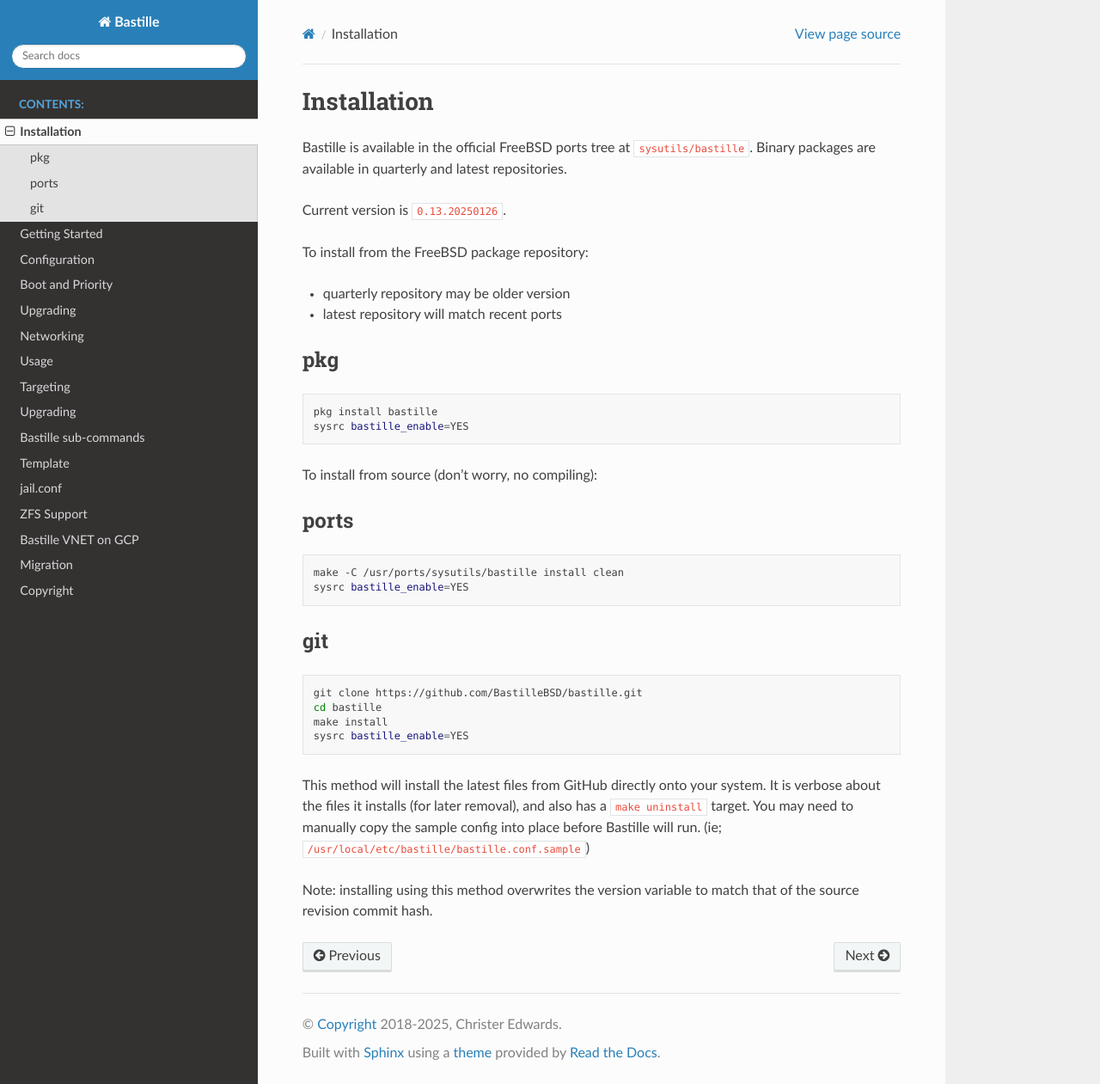
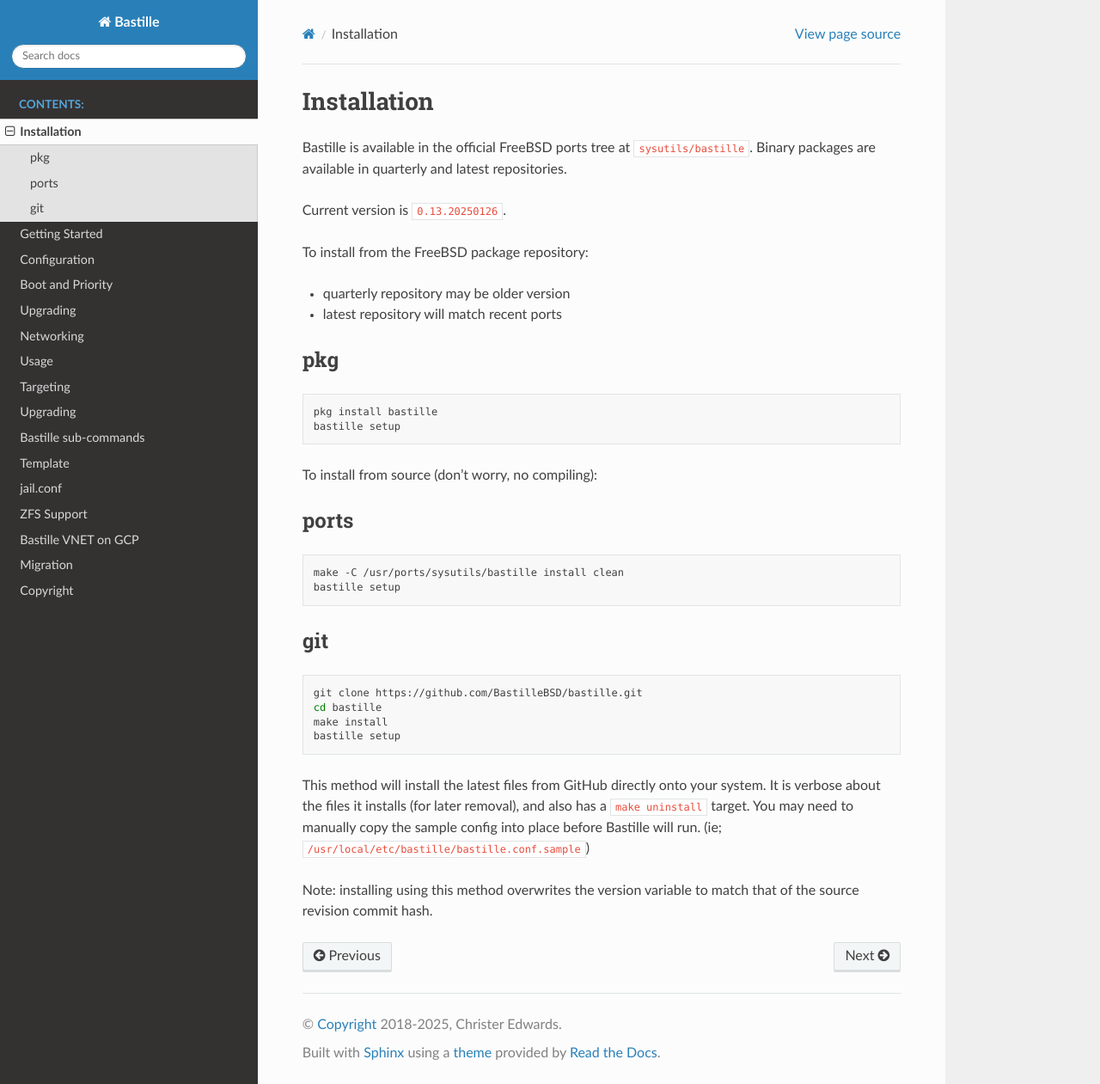
Before and after one commit to BastilleBSD/bastille, a Sphinx documentation site: the page built from docs/chapters/installation.rst, in a window 1280 px wide and 1261 px high. Shown: the whole window at 86% size. Built offline with Sphinx 7.4.7 and the Read the Docs theme 3.1.0, drawn with Linux system fonts in a browser that asks for light colours.

```diff
--- a/docs/chapters/gettingstarted.rst
+++ b/docs/chapters/gettingstarted.rst
@@ -4,7 +4,7 @@ Getting Started
 This guide is meant to get you up and running with bastille, and will show you a number
 of different options to create and manage your jails.
 
-The first step is running ``bastille setup`` to try to configure bastille initially.
+The first step is running ``bastille setup`` to try to configure bastille initially, if you didn't during setup. Setup should only be run once.
 
 .. code-block:: shell
 
--- a/docs/chapters/installation.rst
+++ b/docs/chapters/installation.rst
@@ -18,7 +18,7 @@ pkg
 .. code-block:: shell
 
   pkg install bastille
-  sysrc bastille_enable=YES
+  bastille setup
 
 To install from source (don't worry, no compiling):
 
@@ -28,7 +28,7 @@ ports
 .. code-block:: shell
 
   make -C /usr/ports/sysutils/bastille install clean
-  sysrc bastille_enable=YES
+  bastille setup
 
 git
 ---
@@ -38,7 +38,7 @@ git
   git clone https://github.com/BastilleBSD/bastille.git
   cd bastille
   make install
-  sysrc bastille_enable=YES
+  bastille setup
 
 This method will install the latest files from GitHub directly onto your
 system. It is verbose about the files it installs (for later removal), and also
```
Also changed, not shown: docs/chapters/networking.rst (+29 -0 lines), docs/chapters/zfs-support.rst (+8 -3 lines), 1 other file.
